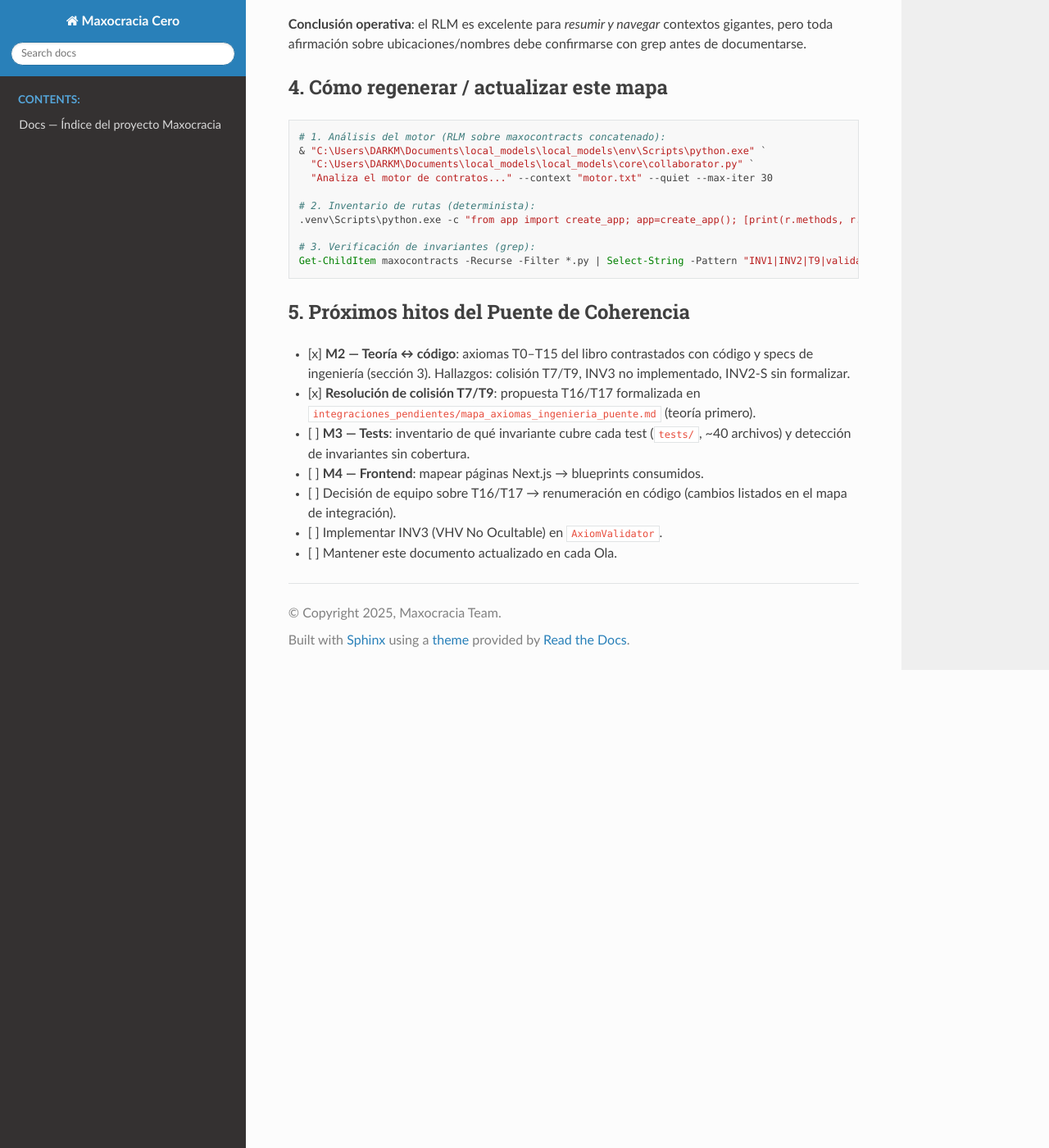
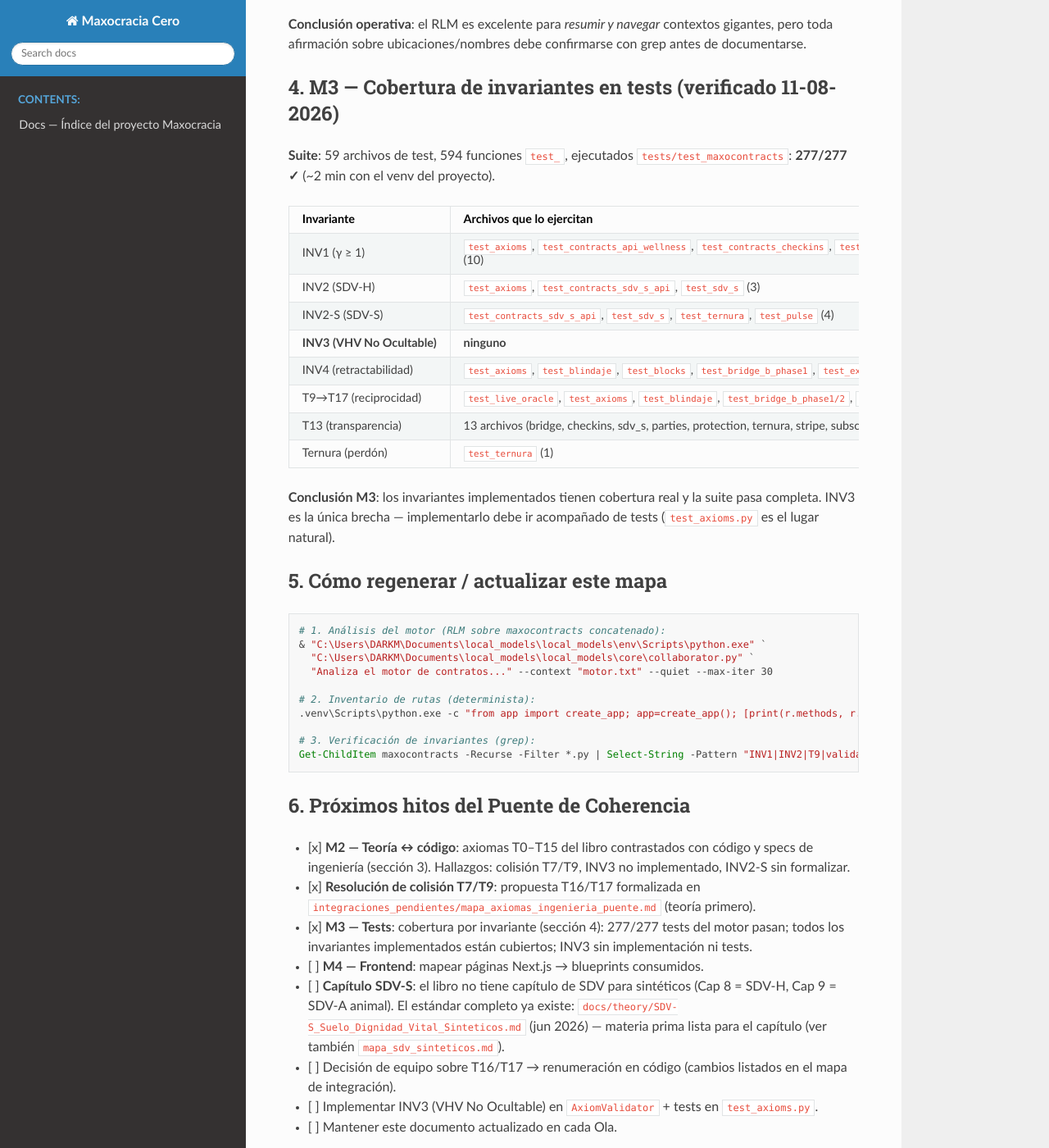
Before and after one commit to maxnelsonlopez/maxocracia-cero, a Sphinx documentation site: the page built from docs/architecture/mapa_coherencia_ola4.md, in a window 1280 px wide and 1400 px high, scrolled down 4443 px. Shown: the whole window at 82% size. Built offline with Sphinx 7.4.7 and the Read the Docs theme 3.1.0, drawn with Linux system fonts in a browser that asks for light colours; pages that are not in the unit, such as notebooks, are missing from menus.

Commit message:
docs(architecture): M3 cobertura de invariantes en tests - 277/277 pasan, INV3 sin implementacion ni tests, capitulo SDV-S con estandar listo en docs/theory

````diff
--- a/docs/architecture/mapa_coherencia_ola4.md
+++ b/docs/architecture/mapa_coherencia_ola4.md
@@ -150,7 +150,26 @@ verificación determinista corrigió**:
 **Conclusión operativa**: el RLM es excelente para *resumir y navegar* contextos gigantes, pero toda
 afirmación sobre ubicaciones/nombres debe confirmarse con grep antes de documentarse.
 
-## 4. Cómo regenerar / actualizar este mapa
+## 4. M3 — Cobertura de invariantes en tests (verificado 11-08-2026)
+
+**Suite**: 59 archivos de test, 594 funciones `test_`, ejecutados `tests/test_maxocontracts`: **277/277 ✓**
+(~2 min con el venv del proyecto).
+
+| Invariante | Archivos que lo ejercitan | Estado |
+|---|---|---|
+| INV1 (γ ≥ 1) | `test_axioms`, `test_contracts_api_wellness`, `test_contracts_checkins`, `test_contracts_stats`, `test_execution`, `test_oracle_api`, `test_maxo_valuation`, `test_tvi_vhv_integration`, `test_vhv_bp_comprehensive`, `test_vhv_calculator` (10) | 🟢 Cubierto |
+| INV2 (SDV-H) | `test_axioms`, `test_contracts_sdv_s_api`, `test_sdv_s` (3) | 🟢 Cubierto |
+| INV2-S (SDV-S) | `test_contracts_sdv_s_api`, `test_sdv_s`, `test_ternura`, `test_pulse` (4) | 🟢 Cubierto |
+| **INV3 (VHV No Ocultable)** | **ninguno** | 🔴 Sin implementación ni tests |
+| INV4 (retractabilidad) | `test_axioms`, `test_blindaje`, `test_blocks`, `test_bridge_b_phase1`, `test_execution`, `test_oracle_api`, `test_sdv_s`, `test_ternura` (8) | 🟢 Cubierto |
+| T9→T17 (reciprocidad) | `test_live_oracle`, `test_axioms`, `test_blindaje`, `test_bridge_b_phase1/2`, `test_contracts_assigned_participant`, `test_parties_*`, `test_validate_graph`, `test_subscriptions` (11) | 🟢 Cubierto |
+| T13 (transparencia) | 13 archivos (bridge, checkins, sdv_s, parties, protection, ternura, stripe, subscriptions, tvi) | 🟢 Cubierto |
+| Ternura (perdón) | `test_ternura` (1) | 🟢 Cubierto |
+
+**Conclusión M3**: los invariantes implementados tienen cobertura real y la suite pasa completa.
+INV3 es la única brecha — implementarlo debe ir acompañado de tests (`test_axioms.py` es el lugar natural).
+
+## 5. Cómo regenerar / actualizar este mapa
 
 ```powershell
 # 1. Análisis del motor (RLM sobre maxocontracts concatenado):
@@ -165,15 +184,18 @@ afirmación sobre ubicaciones/nombres debe confirmarse con grep antes de documen
 Get-ChildItem maxocontracts -Recurse -Filter *.py | Select-String -Pattern "INV1|INV2|T9|validate_invariant"
 ```
 
-## 5. Próximos hitos del Puente de Coherencia
+## 6. Próximos hitos del Puente de Coherencia
 
 - [x] **M2 — Teoría ↔ código**: axiomas T0–T15 del libro contrastados con código y specs de
       ingeniería (sección 3). Hallazgos: colisión T7/T9, INV3 no implementado, INV2-S sin formalizar.
 - [x] **Resolución de colisión T7/T9**: propuesta T16/T17 formalizada en
       `integraciones_pendientes/mapa_axiomas_ingenieria_puente.md` (teoría primero).
-- [ ] **M3 — Tests**: inventario de qué invariante cubre cada test (`tests/`, ~40 archivos) y
-      detección de invariantes sin cobertura.
+- [x] **M3 — Tests**: cobertura por invariante (sección 4): 277/277 tests del motor pasan; todos los
+      invariantes implementados están cubiertos; INV3 sin implementación ni tests.
 - [ ] **M4 — Frontend**: mapear páginas Next.js → blueprints consumidos.
+- [ ] **Capítulo SDV-S**: el libro no tiene capítulo de SDV para sintéticos (Cap 8 = SDV-H, Cap 9 =
+      SDV-A animal). El estándar completo ya existe: `docs/theory/SDV-S_Suelo_Dignidad_Vital_Sinteticos.md`
+      (jun 2026) — materia prima lista para el capítulo (ver también `mapa_sdv_sinteticos.md`).
 - [ ] Decisión de equipo sobre T16/T17 → renumeración en código (cambios listados en el mapa de integración).
-- [ ] Implementar INV3 (VHV No Ocultable) en `AxiomValidator`.
+- [ ] Implementar INV3 (VHV No Ocultable) en `AxiomValidator` + tests en `test_axioms.py`.
 - [ ] Mantener este documento actualizado en cada Ola.
````
